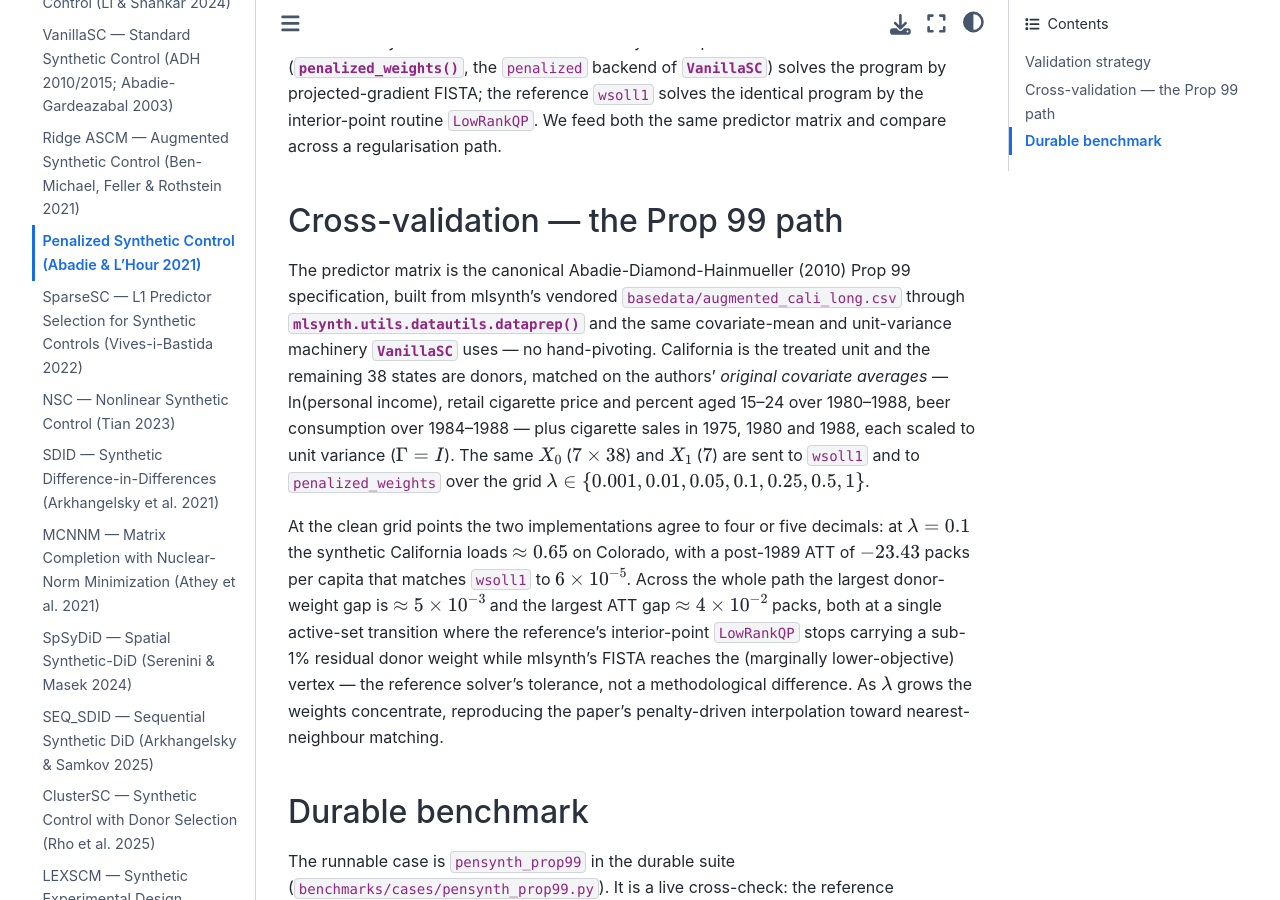
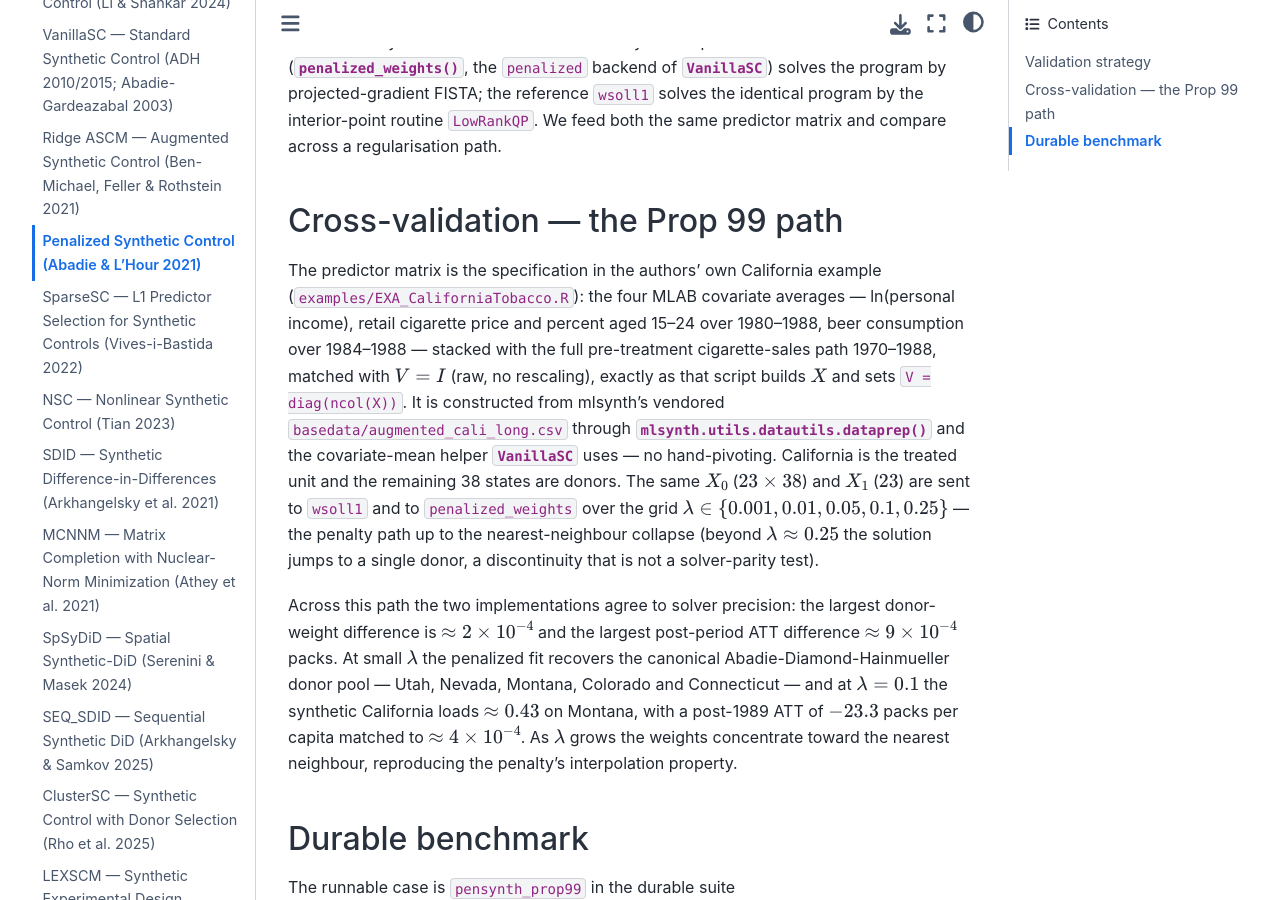
Before and after one commit to jgreathouse9/mlsynth, a Sphinx documentation site: the page built from docs/replications/pensynth.rst, in a window 1280 px wide and 900 px high, scrolled down 824 px. Built offline with Sphinx 7.4.7 and the Sphinx Book theme 1.1.4, drawn with Linux system fonts in a browser that asks for light colours.

Commit message:
benchmarks: match pensynth EXA California spec (covariate avgs + outcome path)
Adopt the predictor specification from the authors' own California
example (examples/EXA_CaliforniaTobacco.R): the four MLAB covariate
averages stacked with the full pre-treatment cigarette-sales path
1970-1988, matched with V = diag (raw, no rescaling), exactly as that
script builds X. Still constructed through dataprep + the covariate-mean
helper VanillaSC uses.

On the identical 23x38 matrix mlsynth's penalized_weights and the
authors' wsoll1 agree to solver precision over the interpolation path
(lambda up to 0.25, before nearest-neighbour collapse): weights ~2e-4,
ATT ~9e-4 packs. At small lambda the fit recovers the canonical ADH
donor pool (Utah/Nevada/Montana/Colorado/Connecticut); at lambda=0.1 the
synthetic California loads ~0.43 on Montana for a -23.3 packs ATT,
matched to ~4e-4. Docs page updated to match.

```diff
--- a/docs/replications/pensynth.rst
+++ b/docs/replications/pensynth.rst
@@ -44,30 +44,32 @@ and compare across a regularisation path.
 Cross-validation — the Prop 99 path
 -----------------------------------
 
-The predictor matrix is the canonical Abadie-Diamond-Hainmueller (2010) Prop 99
-specification, built from mlsynth's vendored ``basedata/augmented_cali_long.csv``
-through :func:`mlsynth.utils.datautils.dataprep` and the same covariate-mean and
-unit-variance machinery :class:`~mlsynth.estimators.vanillasc.VanillaSC` uses — no
-hand-pivoting. California is the treated unit and the remaining 38 states are
-donors, matched on the authors' *original covariate averages* — ln(personal
-income), retail cigarette price and percent aged 15–24 over 1980–1988, beer
-consumption over 1984–1988 — plus cigarette sales in 1975, 1980 and 1988, each
-scaled to unit variance (:math:`\Gamma = I`). The same :math:`X_0`
-(:math:`7 \times 38`) and :math:`X_1` (:math:`7`) are sent to ``wsoll1`` and to
-``penalized_weights`` over the grid
-:math:`\lambda \in \{0.001, 0.01, 0.05, 0.1, 0.25, 0.5, 1\}`.
+The predictor matrix is the specification in the authors' own California example
+(``examples/EXA_CaliforniaTobacco.R``): the four MLAB covariate averages —
+ln(personal income), retail cigarette price and percent aged 15–24 over 1980–1988,
+beer consumption over 1984–1988 — stacked with the full pre-treatment
+cigarette-sales path 1970–1988, matched with :math:`V = I` (raw, no rescaling),
+exactly as that script builds :math:`X` and sets ``V = diag(ncol(X))``. It is
+constructed from mlsynth's vendored ``basedata/augmented_cali_long.csv`` through
+:func:`mlsynth.utils.datautils.dataprep` and the covariate-mean helper
+:class:`~mlsynth.estimators.vanillasc.VanillaSC` uses — no hand-pivoting.
+California is the treated unit and the remaining 38 states are donors. The same
+:math:`X_0` (:math:`23 \times 38`) and :math:`X_1` (:math:`23`) are sent to
+``wsoll1`` and to ``penalized_weights`` over the grid
+:math:`\lambda \in \{0.001, 0.01, 0.05, 0.1, 0.25\}` — the penalty path up to the
+nearest-neighbour collapse (beyond :math:`\lambda \approx 0.25` the solution jumps
+to a single donor, a discontinuity that is not a solver-parity test).
 
-At the clean grid points the two implementations agree to four or five decimals:
-at :math:`\lambda = 0.1` the synthetic California loads :math:`\approx 0.65` on
-Colorado, with a post-1989 ATT of :math:`-23.43` packs per capita that matches
-``wsoll1`` to :math:`6\times10^{-5}`. Across the whole path the largest donor-weight
-gap is :math:`\approx 5\times10^{-3}` and the largest ATT gap :math:`\approx
-4\times10^{-2}` packs, both at a single active-set transition where the reference's
-interior-point ``LowRankQP`` stops carrying a sub-1% residual donor weight while
-mlsynth's FISTA reaches the (marginally lower-objective) vertex — the reference
-solver's tolerance, not a methodological difference. As :math:`\lambda` grows the
-weights concentrate, reproducing the paper's penalty-driven interpolation toward
-nearest-neighbour matching.
+Across this path the two implementations agree to solver precision: the largest
+donor-weight difference is :math:`\approx 2\times10^{-4}` and the largest
+post-period ATT difference :math:`\approx 9\times10^{-4}` packs. At small
+:math:`\lambda` the penalized fit recovers the canonical
+Abadie-Diamond-Hainmueller donor pool — Utah, Nevada, Montana, Colorado and
+Connecticut — and at :math:`\lambda = 0.1` the synthetic California loads
+:math:`\approx 0.43` on Montana, with a post-1989 ATT of :math:`-23.3` packs per
+capita matched to :math:`\approx 4\times10^{-4}`. As :math:`\lambda` grows the
+weights concentrate toward the nearest neighbour, reproducing the penalty's
+interpolation property.
 
 Durable benchmark
 -----------------
```
Also changed, not shown: 1 other file.
